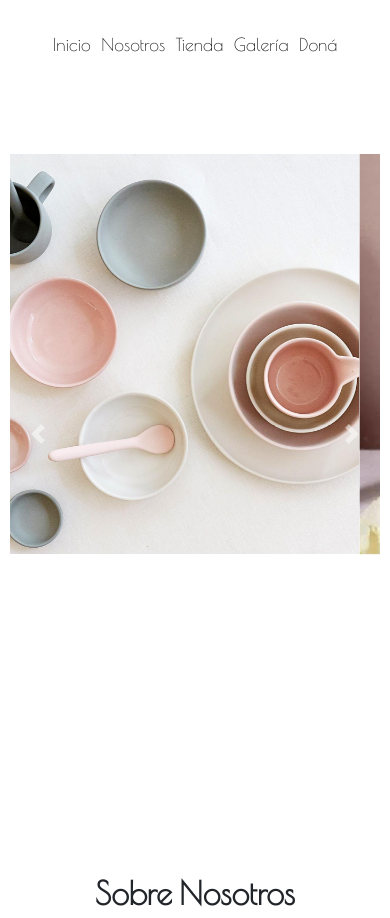
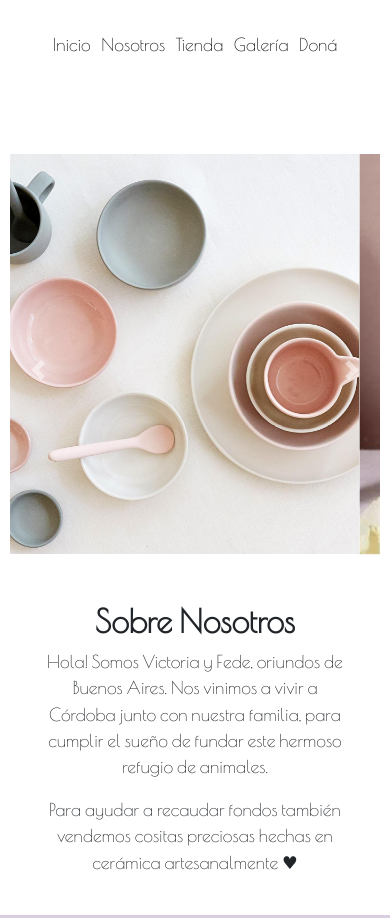
Before and after one commit to VictoriaZabala/Pawttery, a plain HTML site: page index.html in a window 390 px wide. Shown: the part 109-1027 px from the top of the page. Drawn offline with nearby package versions, Linux system fonts and the light colour scheme.

Commit message:
detalles tamaños ajuste a mobile

```diff
--- a/SCSS/style.scss
+++ b/SCSS/style.scss
@@ -85,7 +85,6 @@ width: 80%;
 display: wrap;
 text-align: center;
 font-size: weight(s);
-
 font-family: $font-type;
 margin-bottom: 10%;
 }
@@ -472,7 +471,9 @@ text-decoration: none;
 color: white;
 border-radius: 5px;}
 
-
+#main__carousel {
+height: 30em;
+margin-bottom: 1em;}
 
 .carousel__inner img {
 width: 100%;
@@ -498,6 +499,16 @@ font-size: weight(s);}
 display: none;}
 
 .header__mobile {
-font-size: weight(xs);
+font-size: weight(xs);}
+
+#main__carousel {
+height: 27em;
+margin-bottom: 1em;}
+
+#index__text {
+font-size: weight(xs);}
+
+h2 {
+font-size: weight(s);}
+
 }
-}
```
Also changed, not shown: CSS/style.css.
